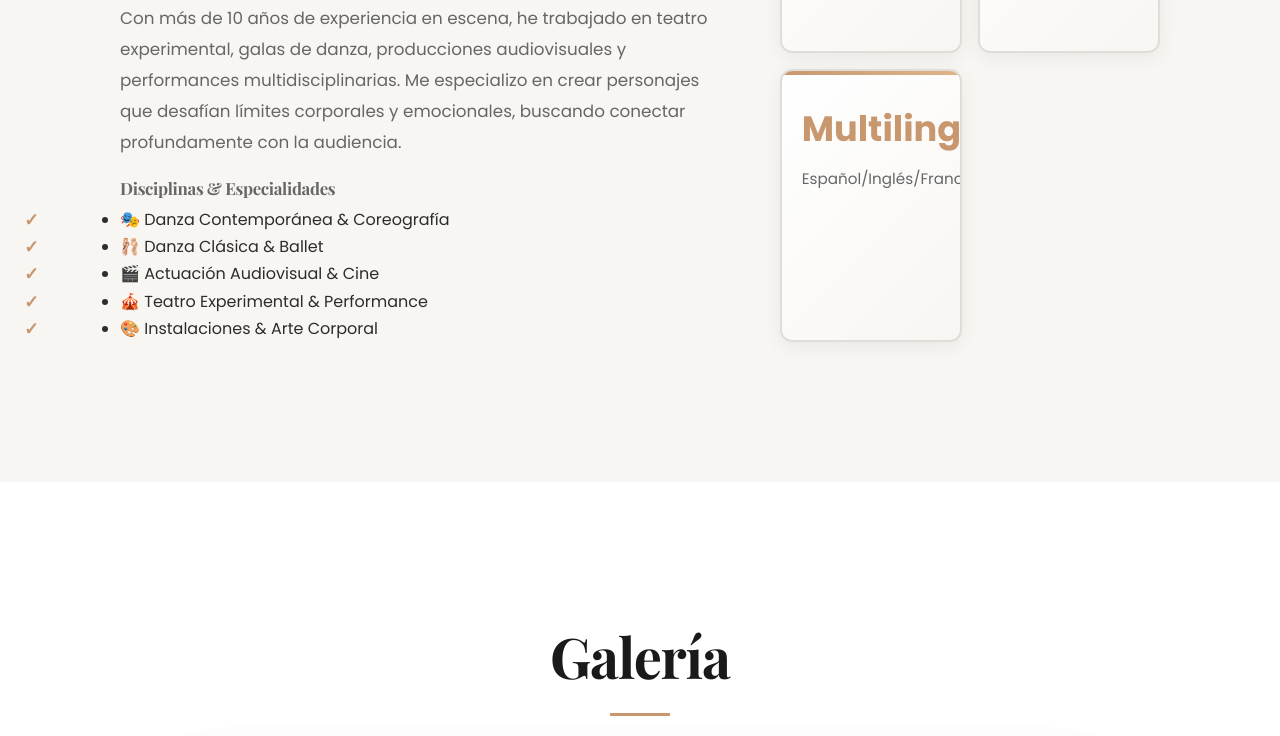
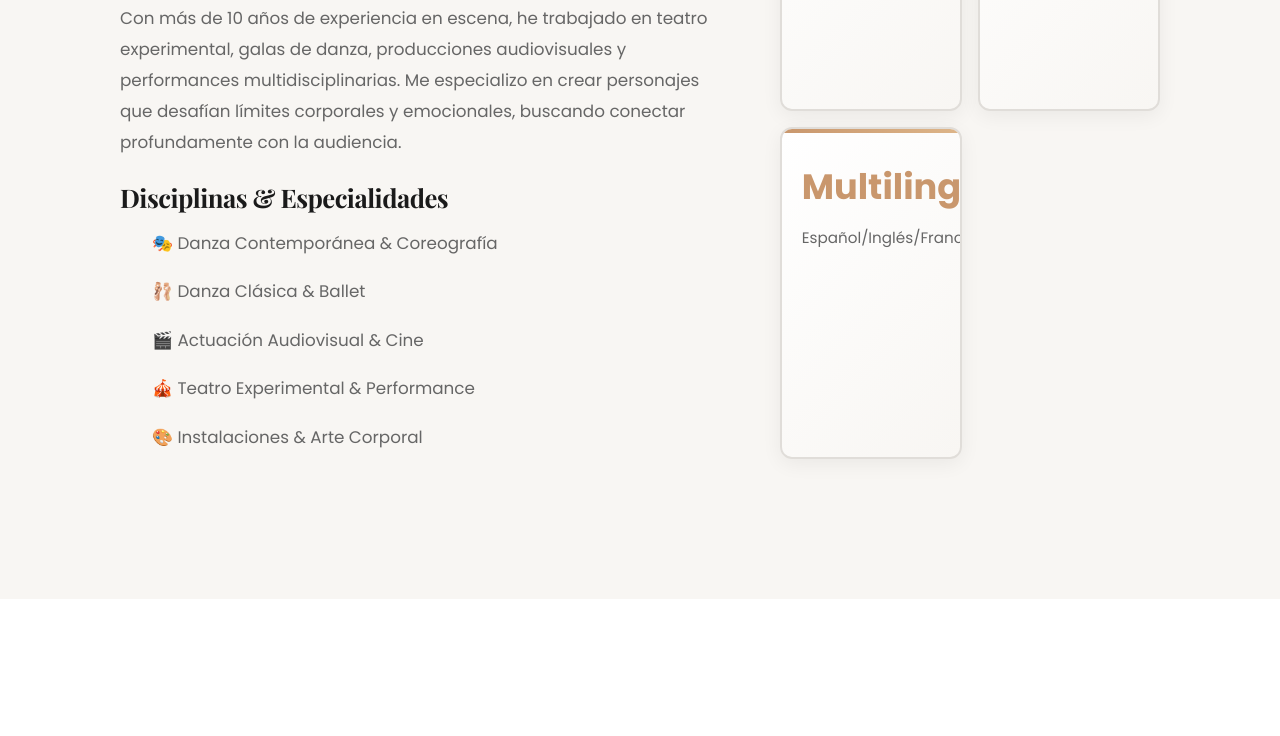
Before and after one commit to BoydOwen29/pagina-loly, a plain HTML site: page index.html in a window 1280 px wide. Shown: the part 1327-2063 px from the top of the page. Drawn offline with nearby package versions, Linux system fonts and the light colour scheme.

Commit message:
Fixes: Arreglada sección Sobre Mí, mejorado scroll offset para botones, removido error CSS

```diff
--- a/script.js
+++ b/script.js
@@ -2,14 +2,17 @@
 // SMOOTH SCROLL WITH HEADER OFFSET
 // ===================================
 const header = document.querySelector('.header');
-const getHeaderOffset = () => header ? header.offsetHeight : 75;
+const getHeaderOffset = () => {
+    const headerHeight = header ? header.offsetHeight : 75;
+    return headerHeight + 40; // 40px extra padding
+};
 
 const smoothScrollTo = (hash) => {
     const target = document.querySelector(hash);
     if (!target) return;
 
     const targetPosition = target.getBoundingClientRect().top + window.pageYOffset;
-    const offsetPosition = targetPosition - getHeaderOffset() - 20;
+    const offsetPosition = targetPosition - getHeaderOffset();
 
     window.scrollTo({
         top: offsetPosition,
--- a/styles.css
+++ b/styles.css
@@ -44,7 +44,7 @@ body {
 
 section {
     padding: var(--section-gap) 0;
-    scroll-margin-top: calc(var(--header-height) + 20px);
+    scroll-margin-top: calc(var(--header-height) + 40px);
 }
 
 .container {
@@ -385,31 +385,33 @@ a {
 }
 
 .about-text h3 {
-    margin-top: 1.2rem;
+    margin-top: 1.5rem;
+    margin-bottom: 1rem;
+    color: var(--clr-primary);
+}
+
+.exp-list {
+    list-style: none;
+    display: grid;
+    gap: 0.75rem;
+    margin-top: 1rem;
+}
+
+.exp-list li {
+    position: relative;
+    padding-left: 2rem;
     color: var(--clr-text-light);
     font-size: 1.05rem;
     margin-bottom: 0.5rem;
 }
 
 .exp-list li::before {
-    content: attr(data-icon);
+    content: '';
     position: absolute;
     left: 0;
     color: var(--clr-accent);
     font-weight: 700;
-    font-size: 1.2
-    position: relative;
-    padding-left: 1.5rem;
-    color: var(--clr-text-light);
-}
-
-.exp-list li::before {
-    content: "✓";
-    position: absolute;
-    left: 0;
-    color: var(--clr-accent);
-    font-weight: 700;
-    font-size: 1.1rem;
+    font-size: 1.2rem;
 }
 
 .about-stats {
@@ -538,7 +540,6 @@ a {
     box-shadow: 0 8px 30px rgba(0, 0, 0, 0.15);
     transition: var(--transition);
     border: 1px solid rgba(201, 151, 109, 0.2);
-    group: gallery-item;
 }
 
 .gallery-item:hover {
```
